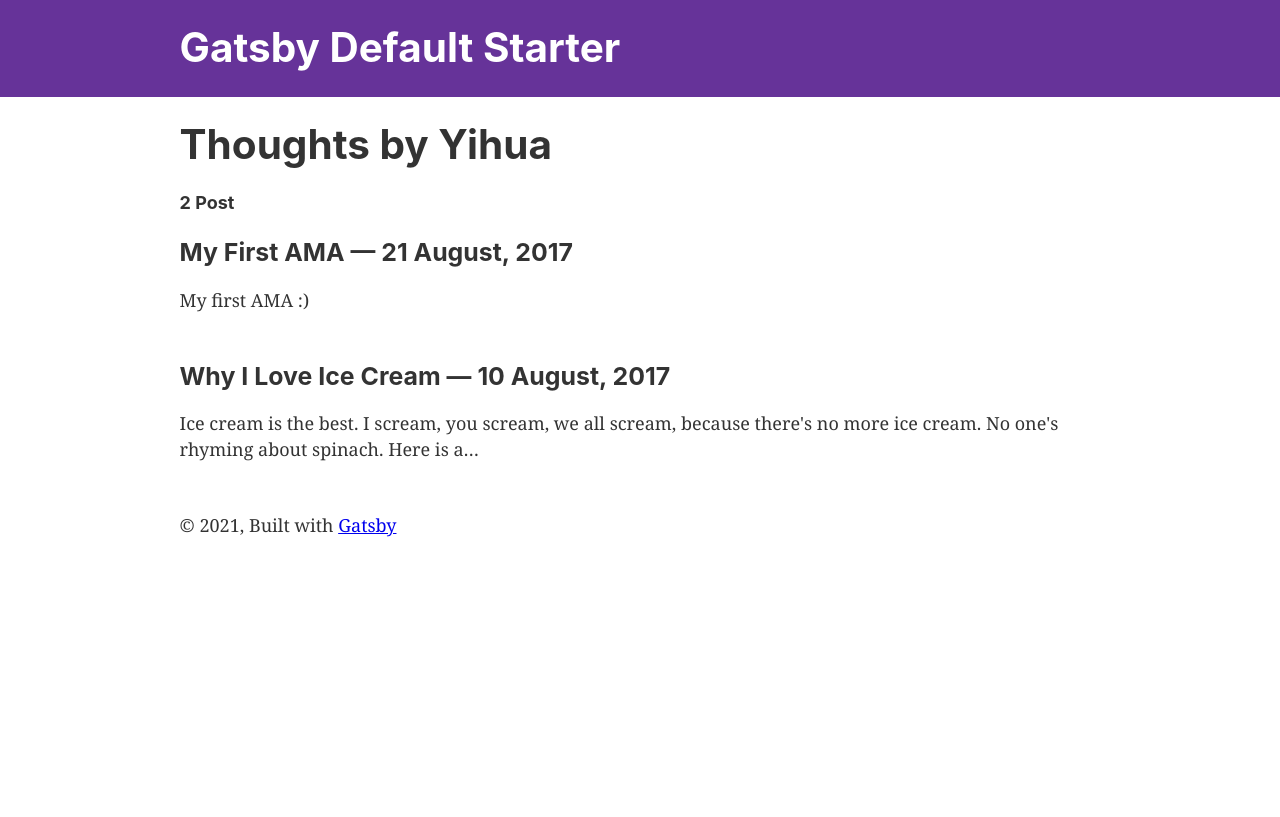
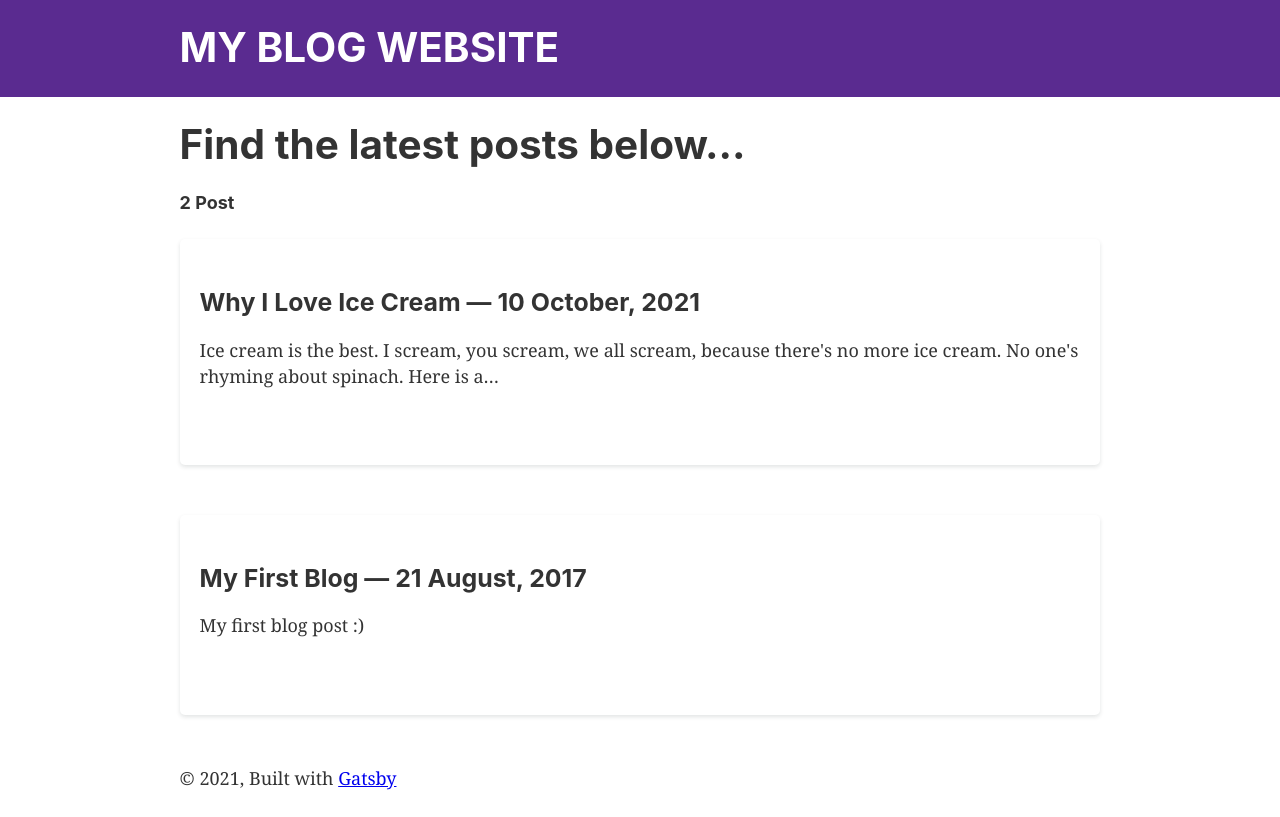
Before and after one commit to Hoolan01/gatsby-blog, a Gatsby site: page / in a window 1280 px wide. Built offline with nearby package versions, Linux system fonts and the light colour scheme; Gatsby itself is replaced by a stand-in of ours.

Commit message:
3 change

```diff
--- a/src/components/header.js
+++ b/src/components/header.js
@@ -5,7 +5,7 @@
 const Header = ({ siteTitle }) => (
   <header
     style={{
-      background: `rebeccapurple`,
+      background: `#5A2B90`,
       marginBottom: `1.45rem`,
     }}
   >
--- a/src/components/layout.js
+++ b/src/components/layout.js
@@ -25,7 +25,7 @@
 
   return (
     <>
-      <Header siteTitle={data.site.siteMetadata?.title || `Title`} />
+      <Header siteTitle="MY BLOG WEBSITE" />
       <div
         style={{
           margin: `0 auto`,
--- a/src/markdown-pages/ice-cream.md
+++ b/src/markdown-pages/ice-cream.md
@@ -1,6 +1,6 @@
 ---
 title: "Why I Love Ice Cream"
-date: "2017-08-10"
+date: "2021-10-10"
 ---
 
 ### Ice cream is the best.
--- a/src/markdown-pages/my-first-ama.md
+++ b/src/markdown-pages/my-first-ama.md
@@ -1,9 +1,13 @@
 ---
-title: "My First AMA"
+title: "My First Blog"
 date: "2017-08-21"
-description: "My first AMA :)"
+description: "My first blog post :)"
 ---
+
+### The first blog post.
 
 Thank you everyone who enjoyed the AMA! It was my first one and I'd love to do it again.
 
-<iframe width="560" height="315" src="https://www.youtube.com/embed/DXJO3AraeMQ" frameborder="0" allow="accelerometer; autoplay; encrypted-media; gyroscope; picture-in-picture" allowfullscreen></iframe>
+> Lorem Ipsum is simply dummy text of the printing and typesetting industry. Lorem Ipsum has been the industry's standard dummy text ever since > the 1500s, when an unknown printer took a galley of type and scrambled it to make a type specimen book. It has survived not only five
+> centuries, but also the leap into electronic typesetting, remaining essentially unchanged. It was popularised in the 1960s with the release
+> of Letraset sheets containing Lorem Ipsum passages, and more recently with desktop publishing software like Aldus PageMaker including.
--- a/src/pages/index.js
+++ b/src/pages/index.js
@@ -20,6 +20,9 @@
 `
 
 const BlogBody = styled.div`
+  box-shadow: 0 2px 4px 0 rgb(14 30 37 / 12%);
+  padding: 50px 20px;
+  border-radius: 5px;
   margin-bottom: 50px;
 `
 
@@ -27,7 +30,7 @@
   return (
     <Layout>
       <div>
-        <Title>Thoughts by Yihua</Title>
+        <Title>Find the latest posts below...</Title>
         <h4>{data.allMarkdownRemark.totalCount} Post</h4>
         {data.allMarkdownRemark.edges.map(({ node }) => (
           <BlogBody key={node.id}>
```
